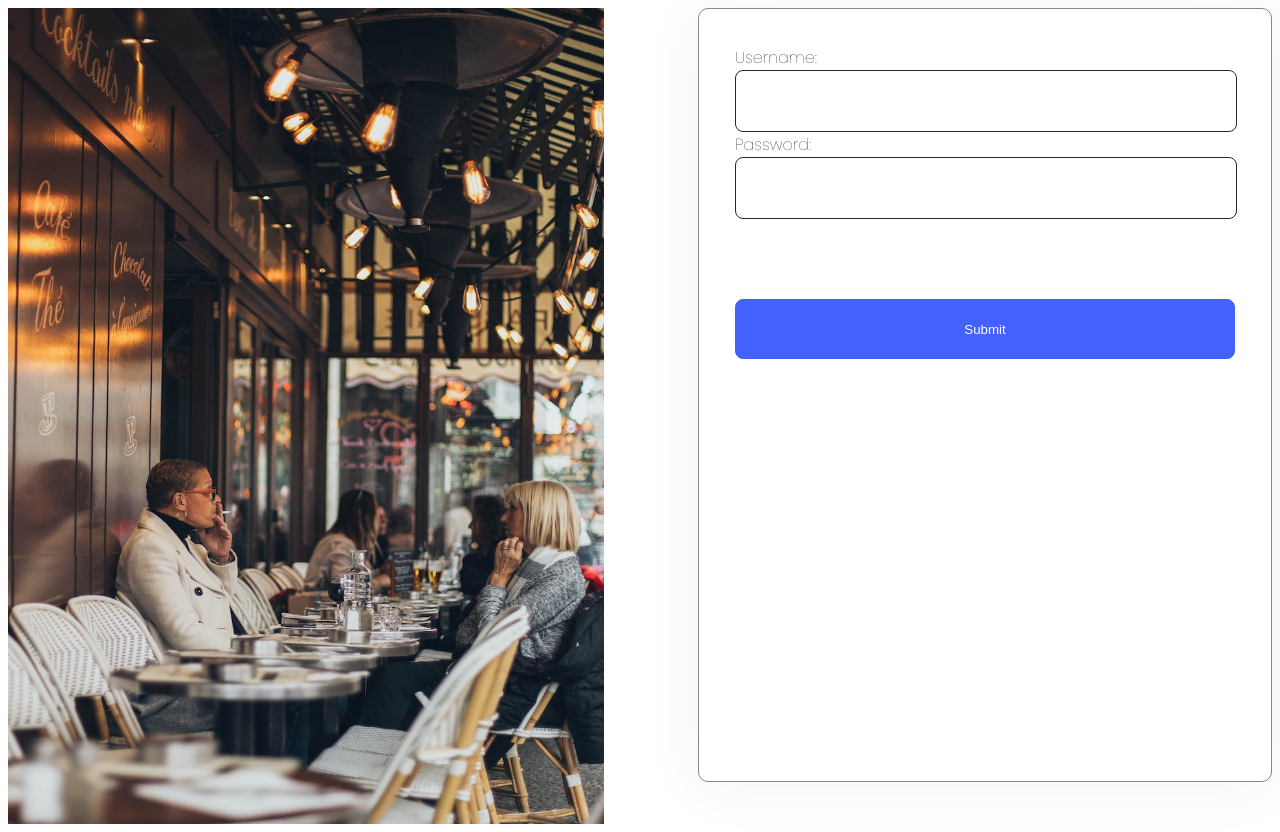
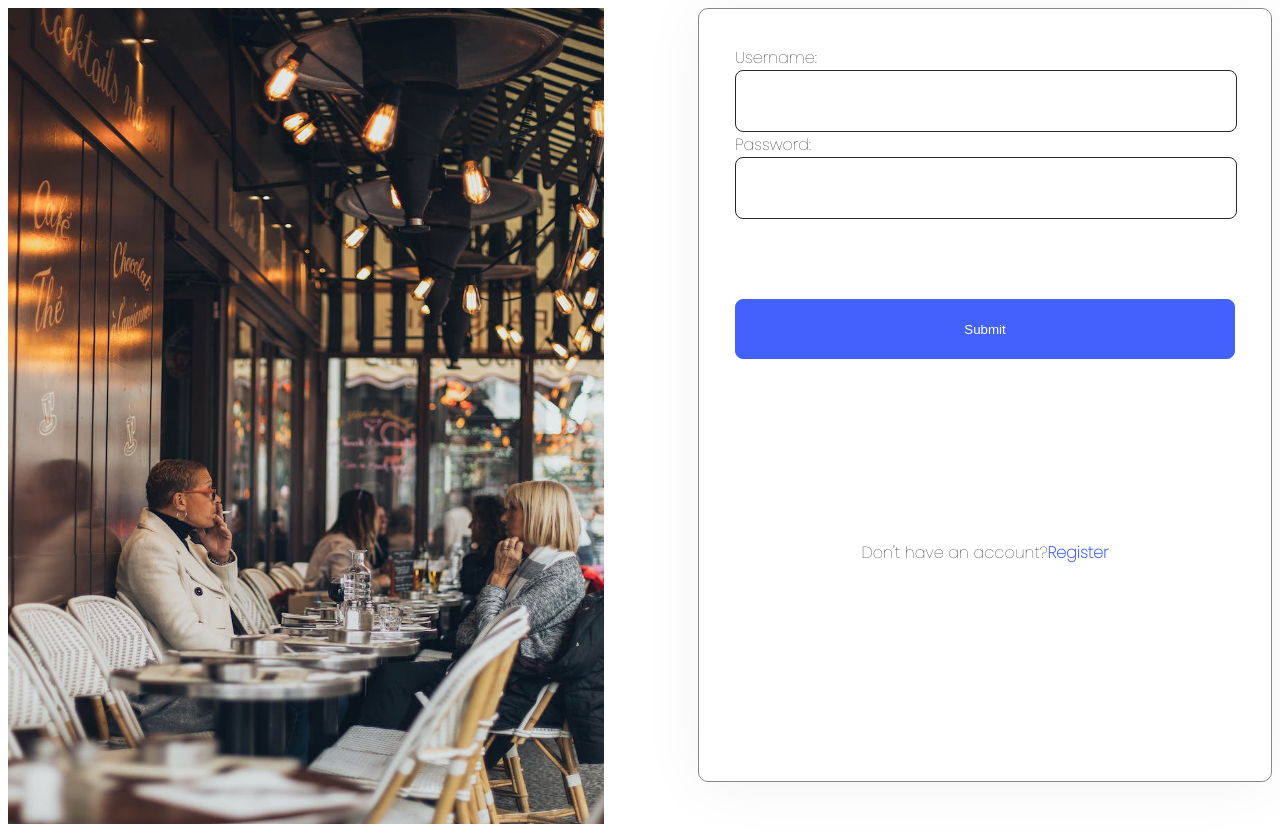
Before and after one commit to Bora1710/react-restaurant-review-app, a React (Vite) app in the folder react-restaurant-review-app/: page /login in a window 1280 px wide. Built offline with nearby package versions, Linux system fonts and the light colour scheme.

Commit message:
Create routes

```diff
--- /dev/null
+++ b/package.json
@@ -0,0 +1,6 @@
+{
+  "dependencies": {
+    "@types/react-router-dom": "^5.3.3",
+    "react-router-dom": "^6.21.1"
+  }
+}
--- a/react-restaurant-review-app/package.json
+++ b/react-restaurant-review-app/package.json
@@ -10,8 +10,10 @@
     "preview": "vite preview"
   },
   "dependencies": {
+    "@types/react-router-dom": "^5.3.3",
     "react": "^18.2.0",
-    "react-dom": "^18.2.0"
+    "react-dom": "^18.2.0",
+    "react-router-dom": "^6.21.1"
   },
   "devDependencies": {
     "@types/react": "^18.2.43",
--- a/react-restaurant-review-app/src/App.tsx
+++ b/react-restaurant-review-app/src/App.tsx
@@ -1,8 +1,17 @@
 import "./App.css";
 import Login from "./components/Login/Login";
+import { BrowserRouter, Route, Routes } from "react-router-dom";
+import Register from "./components/Register/Register";
 
 function App() {
-  return <Login />;
+  return (
+    <BrowserRouter>
+      <Routes>
+        <Route path="login" element={<Login />} />
+        <Route path="register" element={<Register />} />
+      </Routes>
+    </BrowserRouter>
+  );
 }
 
 export default App;
--- a/react-restaurant-review-app/src/components/Login/Login.module.css
+++ b/react-restaurant-review-app/src/components/Login/Login.module.css
@@ -80,7 +80,7 @@ h3 {
   line-height: normal;
 }
 
-.register-check {
+.registerCheck {
   margin: auto;
 }
 
--- a/react-restaurant-review-app/src/components/Login/Login.tsx
+++ b/react-restaurant-review-app/src/components/Login/Login.tsx
@@ -1,13 +1,16 @@
 import { useState } from "react";
 import styles from "./Login.module.css";
 import restaurnatImage from "../../assets/images/019a0242b61b695b45ca70321ca186a0.jfif";
+import { useNavigate } from "react-router-dom";
 
 export default function Login() {
   const [formData, setFormData] = useState({ userName: "", password: "" });
   const [userData, setUserData] = useState({});
+  const navigate = useNavigate();
 
   function handleFormChange(event: any) {
     const { name, value } = event.target;
+
     setFormData((prevValue) => {
       return { ...prevValue, [name]: value };
     });
@@ -29,6 +32,10 @@ export default function Login() {
       })
       .catch((error) => console.error("Error:", error));
   }
+
+  const handleRegisterClick = () => {
+    navigate("/register");
+  };
 
   return (
     <div className={styles.container}>
@@ -55,6 +62,12 @@ export default function Login() {
           name="password"
         ></input>
         <button className={styles.submitButton}>Submit</button>
+        <p className={styles.registerCheck}>
+          Don't have an account?
+          <a className={styles.link} onClick={handleRegisterClick}>
+            Register
+          </a>
+        </p>
       </form>
     </div>
   );
--- /dev/null
+++ b/react-restaurant-review-app/src/components/Register/Register.tsx
@@ -0,0 +1,3 @@
+export default function Register() {
+  return <h1>it works!</h1>;
+}
```
Also changed, not shown: 2 other files (tests, documents, lock files or other folders).
